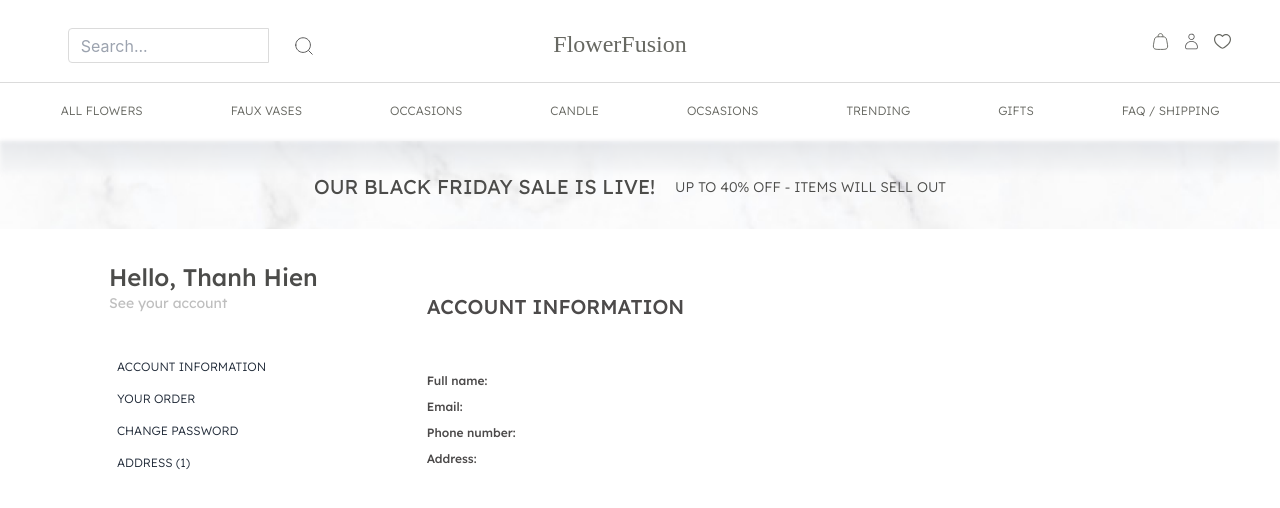
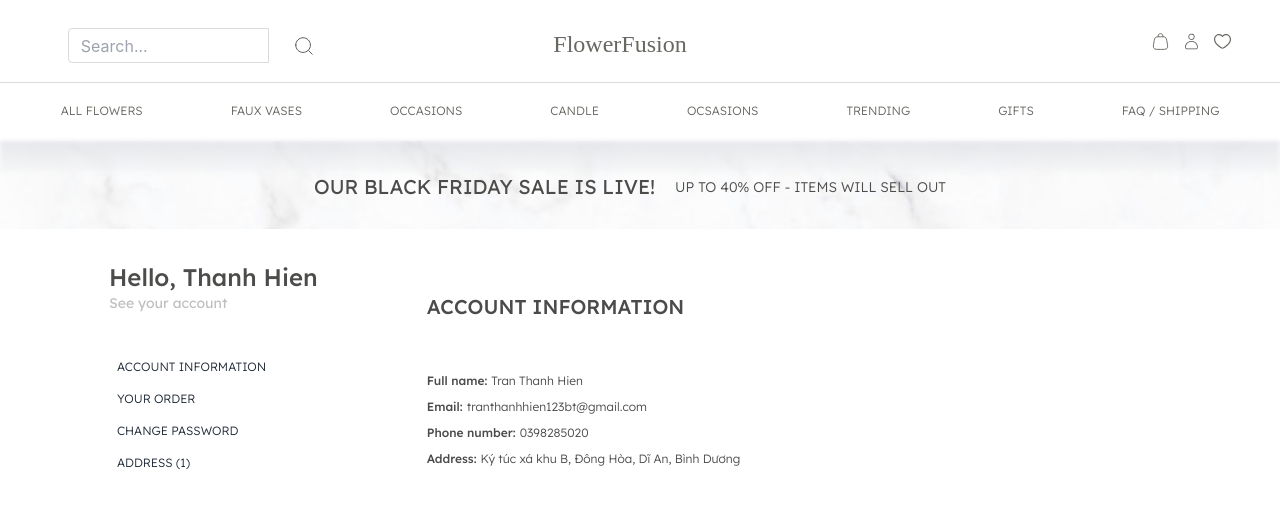
Before and after one commit to XuanThao03/FlowerFusion, a React (Create React App) app in the folder flowerfusion/: page /myaccount in a window 1280 px wide. Shown: the top 508 px of the page. Built offline with nearby package versions, Linux system fonts and the light colour scheme; a web font is replaced by a local one.

Commit message:
dev: change pass

```diff
--- a/flowerfusion/package.json
+++ b/flowerfusion/package.json
@@ -42,6 +42,7 @@
   "devDependencies": {
     "autoprefixer": "^10.4.16",
     "postcss": "^8.4.31",
+    "prettier": "3.1.0",
     "tailwindcss": "^3.3.5"
   }
 }
--- a/flowerfusion/src/components/login/login.js
+++ b/flowerfusion/src/components/login/login.js
@@ -20,7 +20,6 @@ const LoginInput = () => {
         <input
           className="w-72 border-[1.4px] border-0.5 boder-gainsboro rounded-md h-11 p-4 mt-3 bg-transparent"
           placeholder="Password"
-
         />
       </div>
       <div className="w-72 text-xs font-[Lexend] font-light text-main-color mt-2">
--- a/flowerfusion/src/views/MyAccount/Information/information.js
+++ b/flowerfusion/src/views/MyAccount/Information/information.js
@@ -5,19 +5,38 @@ const Information = () => {
       <h1 className="text-xl font-[Lexend] font-medium text-main-color mt-8 ">
         ACCOUNT INFORMATION
       </h1>
+      <div className="flex">
         <p className="text-xs font-[Lexend] font-medium text-main-color mt-[52px]">
           Full name:
         </p>
-      <p className="text-xs font-[Lexend] font-medium text-main-color mt-[10px]">
+        <p className="text-xs font-[Lexend] font-light mx-[4px] text-main-color mt-[52px]">
+          Tran Thanh Hien
+        </p>
+      </div>
+      <div className="flex mt-[10px]">
+        <p className="text-xs font-[Lexend] font-medium text-main-color ">
           Email:
         </p>
-      <p className="text-xs font-[Lexend] font-medium text-main-color mt-[10px]">
+        <p className="text-xs font-[Lexend] font-light mx-[4px] text-main-color ">
+          tranthanhhien123bt@gmail.com
+        </p>
+      </div>
+      <div className="flex mt-[10px]">
+        <p className="text-xs font-[Lexend] font-medium text-main-color">
           Phone number:
         </p>
-      <p className="text-xs font-[Lexend] font-medium text-main-color mt-[10px]">
+        <p className="text-xs font-[Lexend] font-light mx-[4px] text-main-color ">
+          0398285020
+        </p>
+      </div>
+      <div className="flex mt-[10px]">
+        <p className="text-xs font-[Lexend] font-medium text-main-color ">
           Address:
         </p>
-
+        <p className="text-xs font-[Lexend] font-light mx-[4px] text-main-color ">
+          Ký túc xá khu B, Đông Hòa, Dĩ An, Bình Dương
+        </p>
+      </div>
     </div>
   );
 };
```
Also changed, not shown: 2 other files (tests, documents, lock files or other folders). Lines whose indentation alone changed are shown as unchanged.
